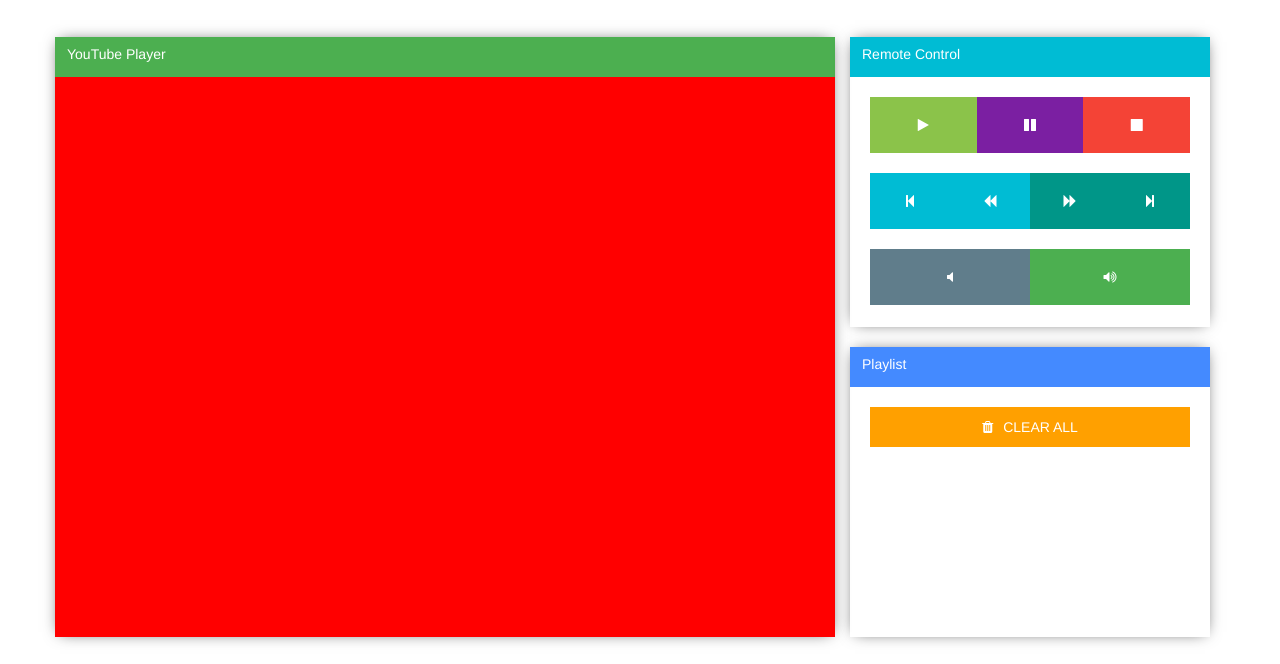
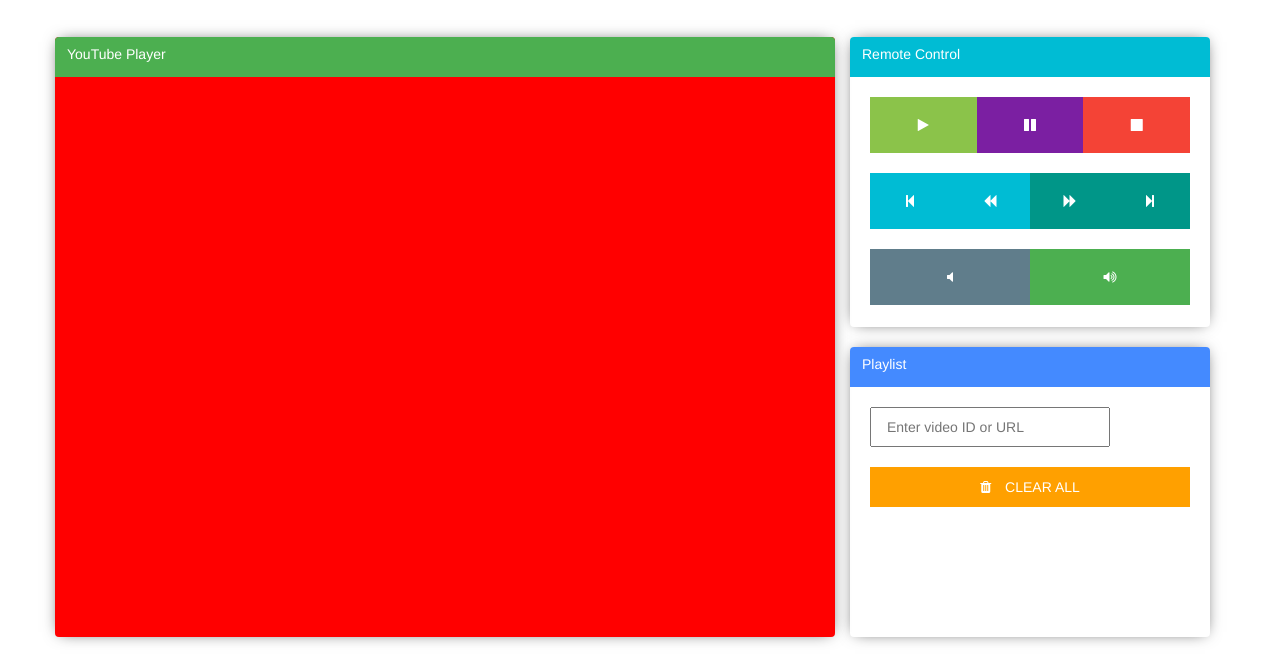
Before and after one commit to ElvinJin/YouTube-Remote, a plain HTML site: page index.html in a window 1280 px wide. Shown: the part 136-800 px from the top of the page. Drawn offline with Linux system fonts and the light colour scheme.

Commit message:
Add video ID input box and optimize main.css

```diff
--- a/css/main.css
+++ b/css/main.css
@@ -1,21 +1,19 @@
 #left-col {
 	background-color: red;
 	height: 600px;
-	-webkit-box-shadow: 0px 0px 15px -5px rgba(0,0,0,0.75);
-	-moz-box-shadow: 0px 0px 15px -5px rgba(0,0,0,0.75);
-	box-shadow: 0px 0px 15px -5px rgba(0,0,0,0.75);
-
 }
 
 #control {
 	height: 290px;
-	-webkit-box-shadow: 0px 0px 15px -5px rgba(0,0,0,0.75);
-	-moz-box-shadow: 0px 0px 15px -5px rgba(0,0,0,0.75);
-	box-shadow: 0px 0px 15px -5px rgba(0,0,0,0.75);
 }
 
 #playlist {
 	height: 290px;
+}
+
+#left-col, #playlist, #control {
+	overflow: hidden;
+	border-radius: 4px;
 	-webkit-box-shadow: 0px 0px 15px -5px rgba(0,0,0,0.75);
 	-moz-box-shadow: 0px 0px 15px -5px rgba(0,0,0,0.75);
 	box-shadow: 0px 0px 15px -5px rgba(0,0,0,0.75);
@@ -132,3 +130,8 @@ span.icon-text {
 	-moz-box-shadow: inset 0px 0px 34px -16px rgba(0,0,0,1);
 	box-shadow: inset 0px 0px 34px -16px rgba(0,0,0,1);
 }
+
+#vid-input {
+	height: 40px;
+	margin-bottom: 20px;
+}
--- a/index.html
+++ b/index.html
@@ -89,7 +89,15 @@
             </div>
             <div class="the-panel">
               <div class="row">
-                <a id="clear-btn" class="col-xs-12" href=""><i class="fa fa-trash"></i><span class="icon-text">CLEAR ALL</span></a>
+
+                <input class="col-xs-9" id="vid-input" type="text" name="video-id" placeholder="Enter video ID or URL">
+
+                <a href=""></a>
+
+                <a id="clear-btn" class="col-xs-12" href="">
+                  <i class="fa fa-trash"></i>
+                  <span class="icon-text">CLEAR ALL</span>
+                </a>
               </div>
             </div>
           </div>
```
